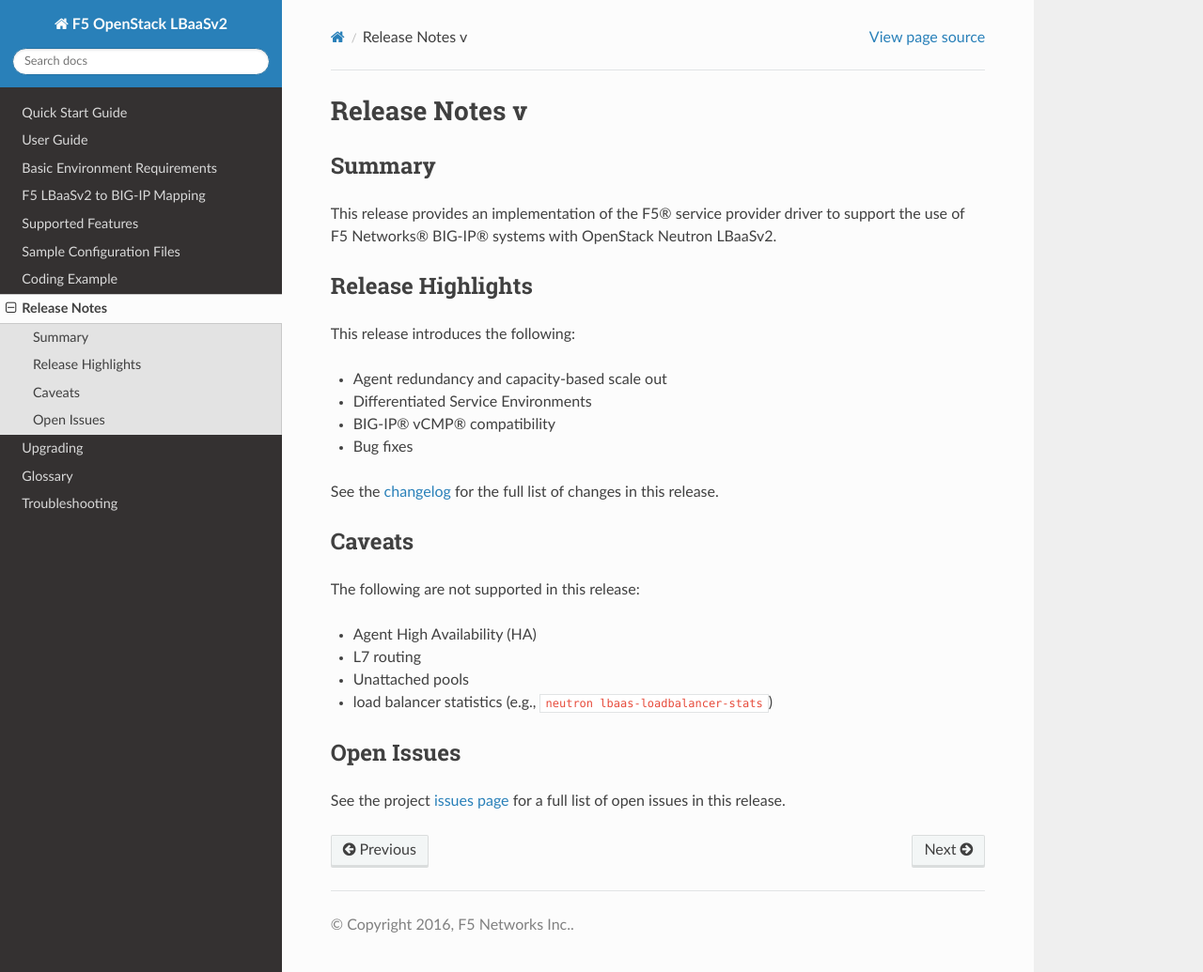
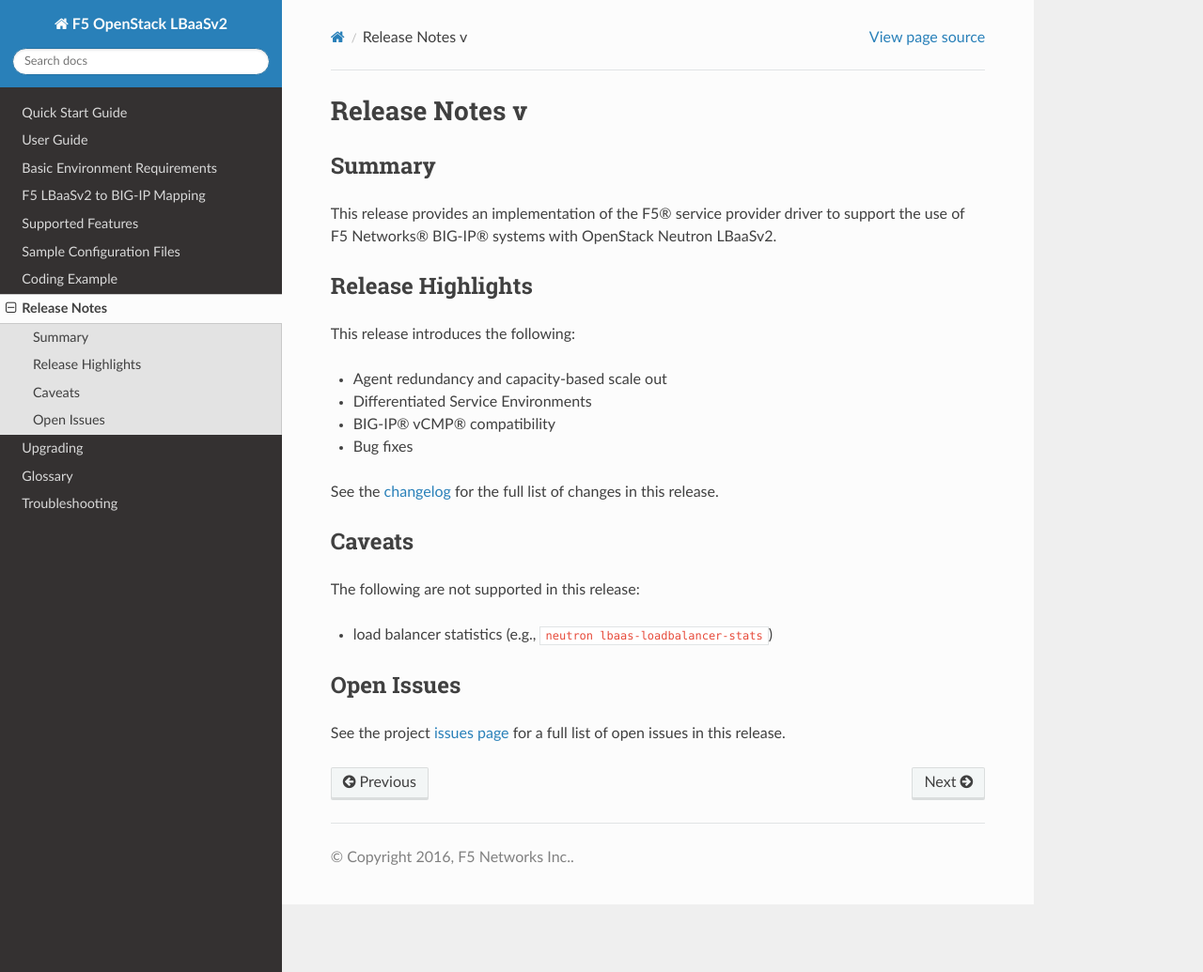
Before and after one commit to F5Networks/f5-openstack-lbaasv2-driver, a Sphinx documentation site: the page built from docs/release_notes.rst, in a window 1280 px wide and 1035 px high. Shown: the whole window at 94% size. Built offline with Sphinx 7.4.7 and the Read the Docs theme 2.0.0, drawn with Linux system fonts in a browser that asks for light colours; pages that are not in the unit, such as notebooks, are missing from menus.

Commit message:
Removing some unsupported features that are not available in Liberty

```diff
--- a/docs/release_notes.rst
+++ b/docs/release_notes.rst
@@ -25,9 +25,6 @@
 
 The following are not supported in this release:
 
-* Agent High Availability (HA)
-* L7 routing
-* Unattached pools
 * load balancer statistics (e.g., ``neutron lbaas-loadbalancer-stats``)
 
 Open Issues
```
